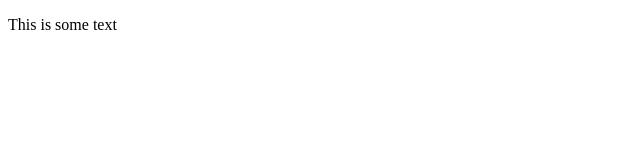
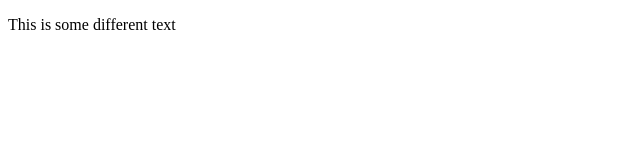
Before and after one commit to kathoddinott/inclasspractice, a plain HTML site: page index.html in a window 1280 px wide. Shown: the full height of the page, 0-640 px from the left. Drawn offline with Linux system fonts and the light colour scheme.

Commit message:
differences

```diff
--- a/index.html
+++ b/index.html
@@ -2,9 +2,9 @@
 <html lang="en">
 <head>
 	<meta charset="UTF-8">
-	<title>Hoddinott Changes</title>
+	<title>More Practice</title>
 </head>
 <body>
-	<p>This is some text</p>
+	<p>This is some different text</p>
 </body>
 </html>
```
